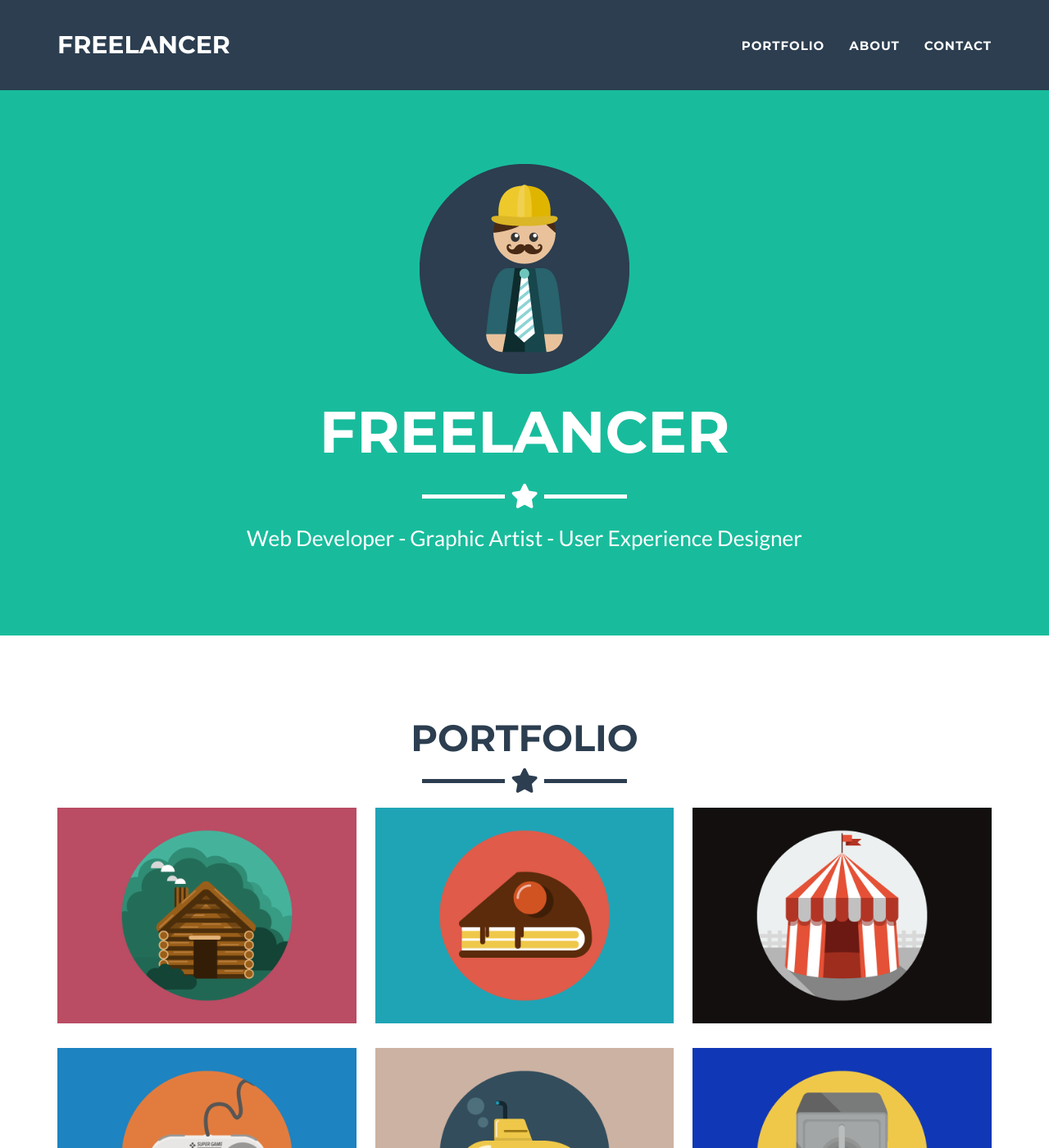
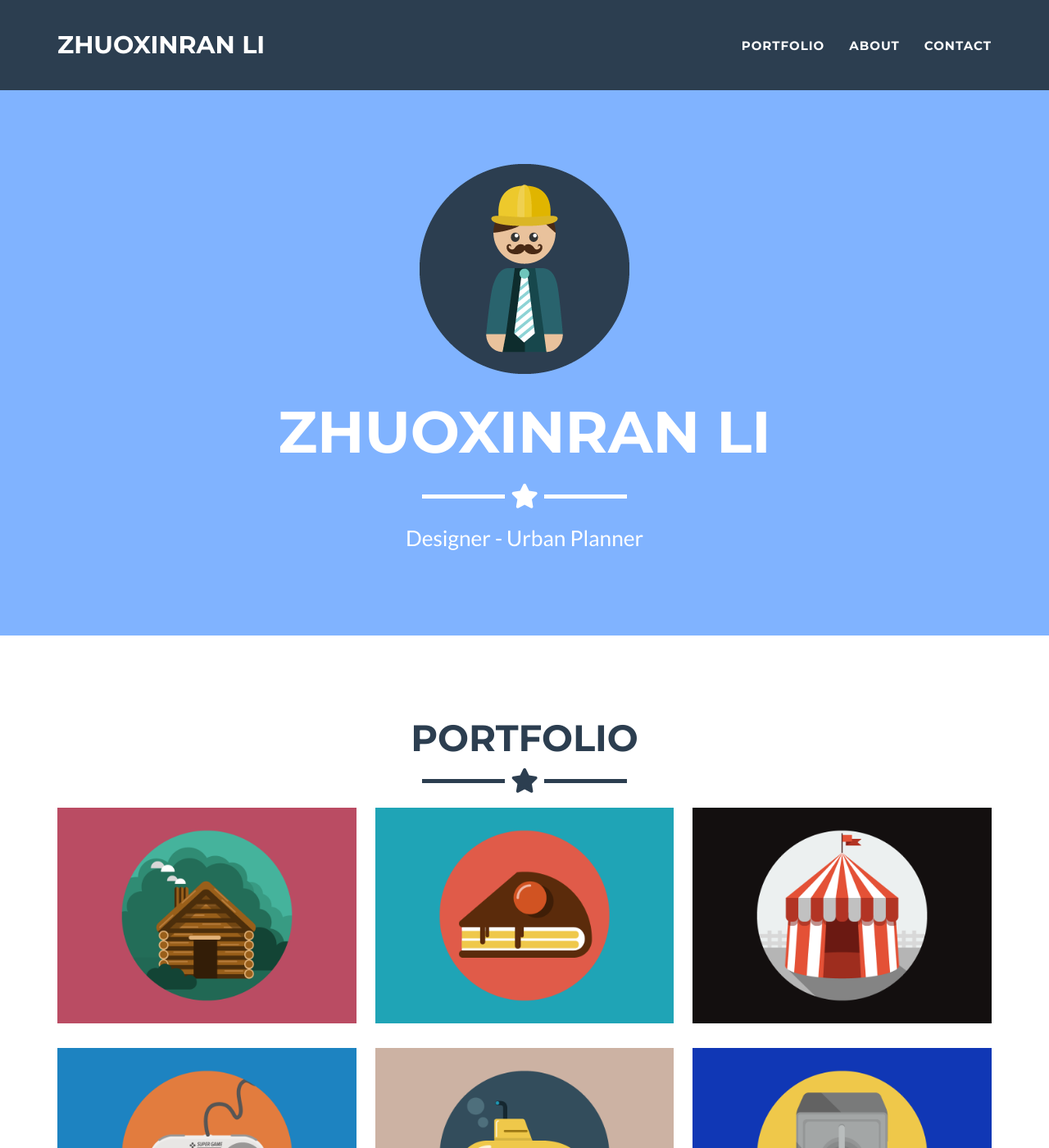
Before and after one commit to zoezxrli/juanjuan.github.io, a Jekyll site: the page built from _posts/2014-07-18-project-1.markdown, in a window 1280 px wide and 1400 px high. Shown: the whole window at 82% size. Built offline with Jekyll 4.4.1, drawn with Linux system fonts in a browser that asks for light colours; some of the changed text lies outside the part shown.

Commit message:
Minor updates: naming, color

```diff
--- a/_config.yml
+++ b/_config.yml
@@ -1,11 +1,11 @@
 # Site settings
-title: Freelancer
+title: Zhuoxinran Li
 email: your-email@domain.com
-url: https://github.com/jeromelachaud/freelancer-theme
+url: https://github.com/zoezxrli/zoezxrli.github.io
 description: "Write an awesome description for your new site here. You can edit this line in _config.yml. It will appear in your document head meta (for Google search results) and in your feed.xml site description."
 keywords: "your keywords, separated by commas"
-skills: "Web Developer - Graphic Artist - User Experience Designer"
-meta_author: LastName FirstName
+skills: "Designer - Urban Planner"
+meta_author: Zhuoxinran Li
 
 # Google webmaster tools
 google_verify:
@@ -25,8 +25,10 @@ disqus_shortname: myshortname
 
 # Color settings (hex-codes without the leading hash-tag)
 color:
-  primary: 18bc9c #80B3FF
+  # primary: 18bc9c #80B3FF
+  primary: 80B3FF
   primary-rgb: "24,288,156" #"128,179,255"
+  # primary-rgb: "128,179,255"
   secondary: 2c3e50 #FD6E8A
   secondary-dark: 233140 #A2122F
 
@@ -50,10 +52,10 @@ social:
   - title: github
     url: http://github.com/jekyll
 
-# Postal address (add as many lines as necessary)
-address:
-  - line: 3481 Melrose Place
-  - line: Beverly Hills, CA 90210
+# # Postal address (add as many lines as necessary)
+# address:
+#   - line: 3481 Melrose Place
+#   - line: Beverly Hills, CA 90210
 
 # Credits content
 credits: 'Freelancer is a free to use, open source Bootstrap theme created by <a href="http://startbootstrap.com">Start Bootstrap</a>.'
--- a/_includes/footer.html
+++ b/_includes/footer.html
@@ -3,13 +3,15 @@
   <div class="footer-above">
     <div class="container">
       <div class="row">
-        <div class="footer-col col-md-4">
+        <!-- <div class="footer-col col-md-4">
           <h3>{{ site.footer.location }}</h3>
           <p>
             {% for adress in site.address %}
             {{ adress.line }} <br>
             {% endfor %}
           </p>
+        </div> -->
+        <div class="footer-col col-md-2">
         </div>
         <div class="footer-col col-md-4">
           <h3>{{ site.footer.social }}</h3>
```
Also changed, not shown: README.md.
